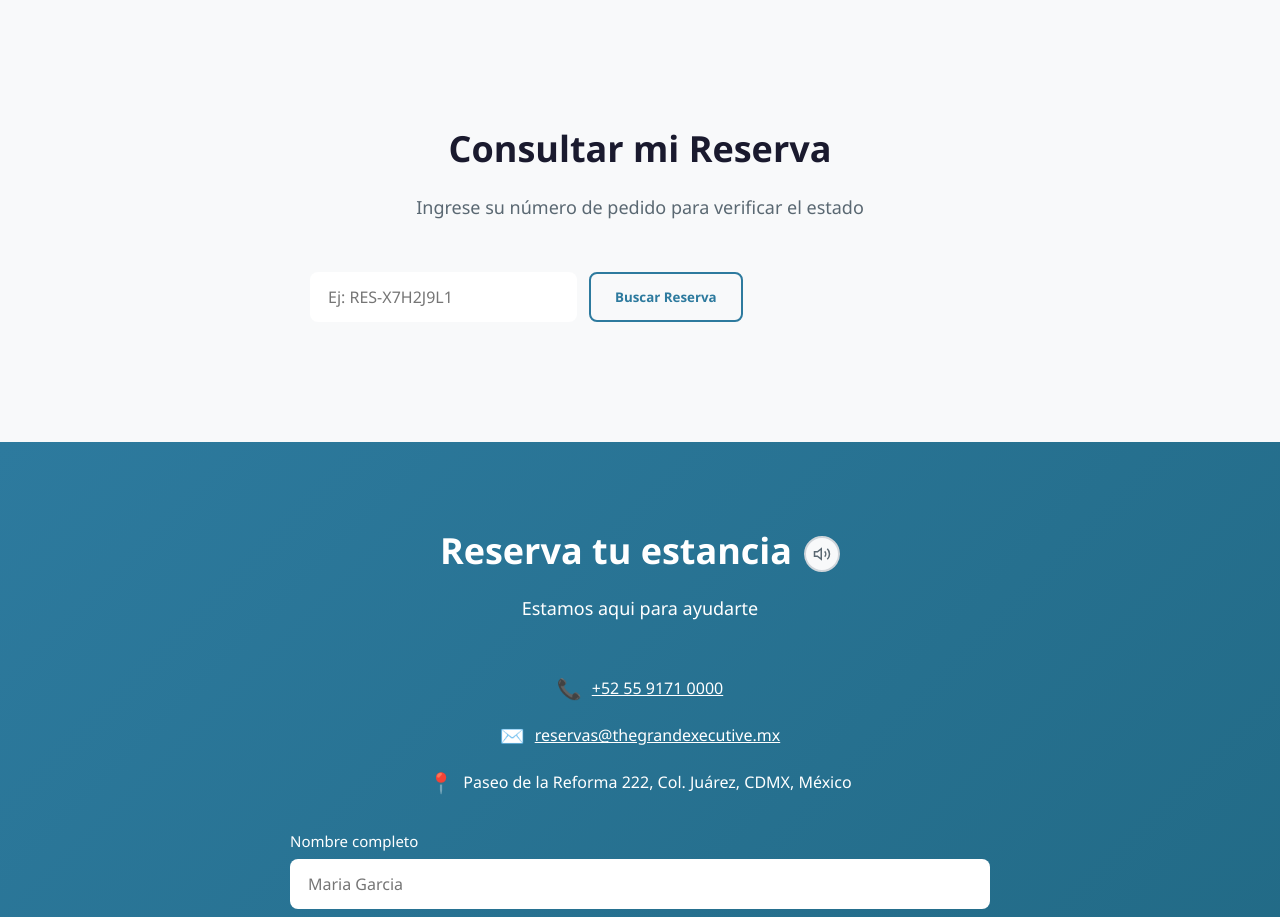
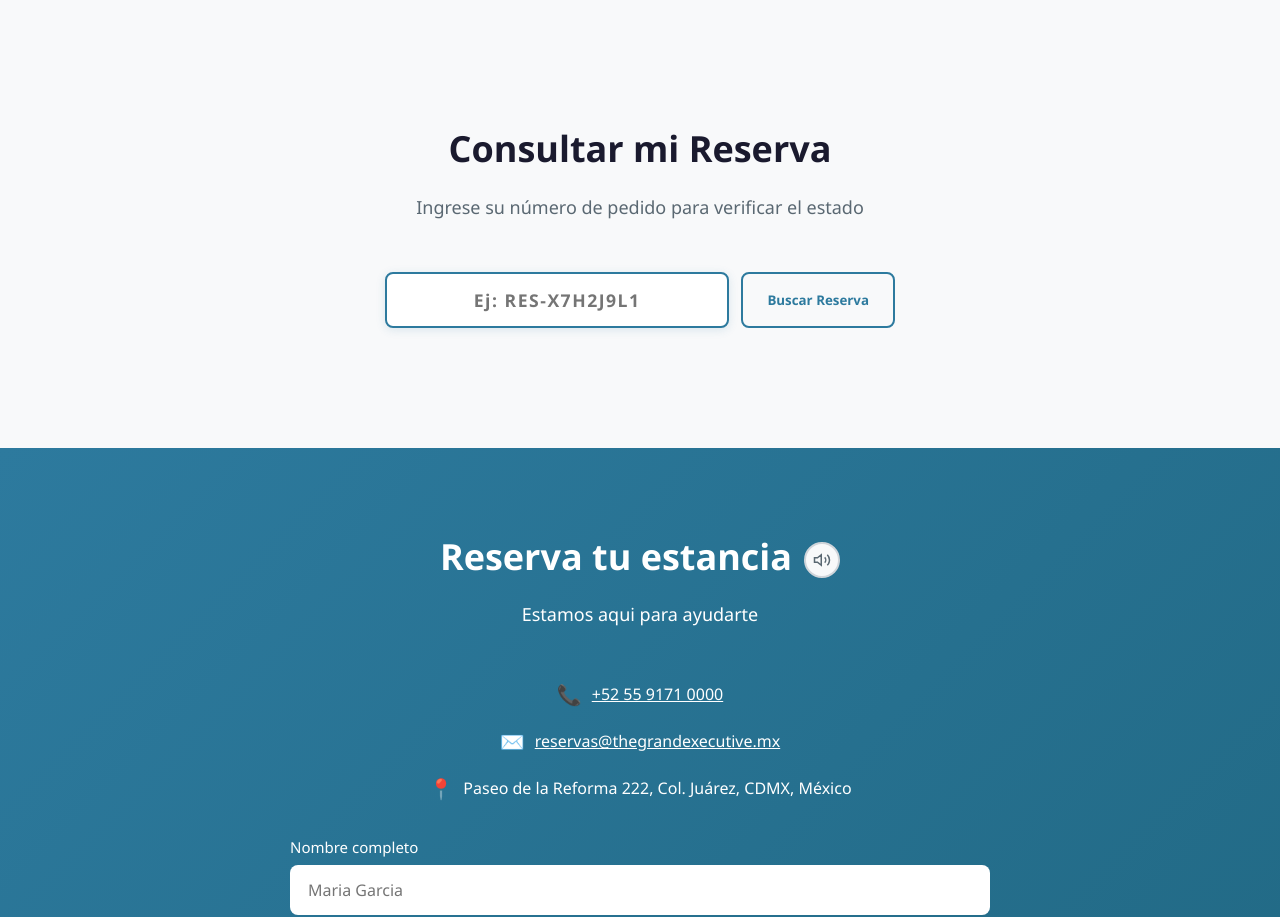
Before and after one commit to withergamer36/Hotel_Inclusividad, a React (Vite) app: page / in a window 1280 px wide. Shown: the part 5280-6197 px from the top of the page. Built offline with nearby package versions, Linux system fonts and the light colour scheme; a web font is replaced by a local one.

Commit message:
Check_My_Reservation_Fix

```diff
--- a/src/components/App/App.css
+++ b/src/components/App/App.css
@@ -1266,7 +1266,7 @@ input[type="date"].form-input::-webkit-datetime-edit {
 }
 
 .search-box {
-  max-width: 700px;
+  max-width: 550px;
   margin: 0 auto;
   padding: 0 20px;
 }
@@ -1276,6 +1276,22 @@ input[type="date"].form-input::-webkit-datetime-edit {
   gap: 12px;
   margin-top: 24px;
   margin-bottom: 40px;
+}
+
+.search-form .form-input {
+  border: 2px solid var(--primary);
+  box-shadow: 0 2px 10px rgba(45, 122, 158, 0.15);
+  flex: 1;
+  text-align: center;
+  letter-spacing: 1.5px;
+  font-weight: 600;
+  font-size: 1.1rem;
+}
+
+.search-form .form-input:focus {
+  border-color: var(--accent);
+  box-shadow: 0 0 0 3px rgba(232, 145, 58, 0.25);
+  outline: none;
 }
 
 .reservation-result-card {
--- a/src/components/App/App.tsx
+++ b/src/components/App/App.tsx
@@ -926,7 +926,7 @@ function App() {
                         </span>
                         <span className="per-night">{t('roomsSection.perNight')}</span>
                       </div>
-                      <button className="btn btn-primary">{t('roomsSection.reserve')}</button>
+                      <button className="btn btn-primary" onClick={() => document.getElementById('contacto')?.scrollIntoView({ behavior: 'smooth' })}>{t('roomsSection.reserve')}</button>
                     </div>
                   </article>
                 ))
```
